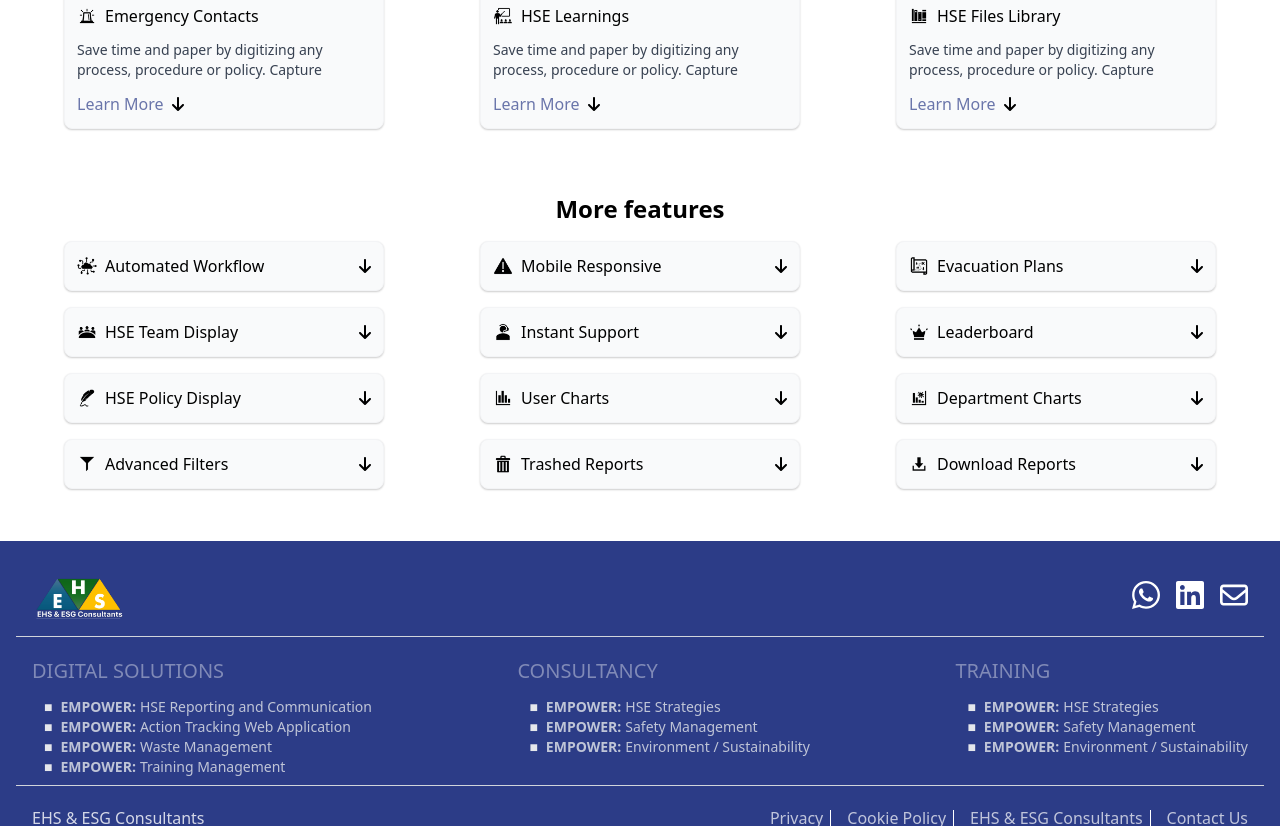
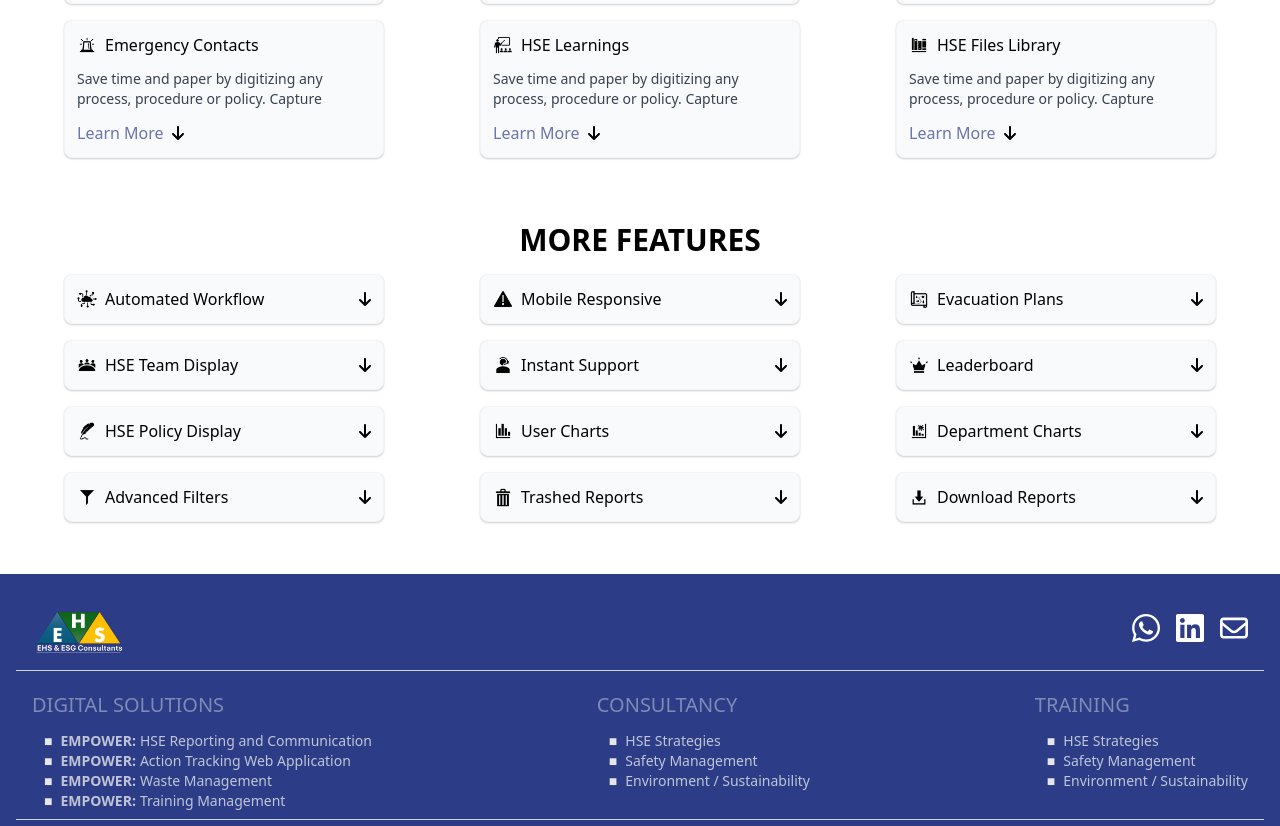
Before and after one commit to shizzz10/EHS, a website: page src/pages/solutions.html in a window 1280 px wide. Shown: the part 1974-2800 px from the top of the page. Drawn offline with Linux system fonts and the light colour scheme.

Commit message:
small tweaks

```diff
--- a/src/pages/solutions.html
+++ b/src/pages/solutions.html
@@ -52,7 +52,7 @@
                           class="flex items-start before:content-['■'] before:mr-2 before:text-default text-default text-opacity-80 hover:text-opacity-95"
                         >
                           <a href="" class="flex items-center"
-                            ><strong class="pr-1">EMPOWER: </strong>HSE
+                            >HSE
                             Strategies</a
                           >
                         </li>
@@ -60,7 +60,7 @@
                           class="flex items-start before:content-['■'] before:mr-2 before:text-default text-default text-opacity-80 hover:text-opacity-95"
                         >
                           <a href="" class="flex items-center"
-                            ><strong class="pr-1">EMPOWER: </strong>Safety
+                            >Safety
                             Management</a
                           >
                         </li>
@@ -68,7 +68,7 @@
                           class="flex items-start before:content-['■'] before:mr-2 before:text-default text-default text-opacity-80 hover:text-opacity-95"
                         >
                           <a href="" class="flex items-center"
-                            ><strong class="pr-1">EMPOWER: </strong>Environment
+                            >Environment
                             / Sustainability</a
                           >
                         </li>
@@ -86,7 +86,7 @@
                           class="flex items-start before:content-['■'] before:mr-2 before:text-default text-default text-opacity-80 hover:text-opacity-95"
                         >
                           <a href="" class="flex items-center"
-                            ><strong class="pr-1">EMPOWER: </strong>HSE
+                            >HSE
                             Strategies</a
                           >
                         </li>
@@ -94,7 +94,7 @@
                           class="flex items-start before:content-['■'] before:mr-2 before:text-default text-default text-opacity-80 hover:text-opacity-95"
                         >
                           <a href="" class="flex items-center"
-                            ><strong class="pr-1">EMPOWER: </strong>Safety
+                            >Safety
                             Management</a
                           >
                         </li>
@@ -102,7 +102,7 @@
                           class="flex items-start before:content-['■'] before:mr-2 before:text-default text-default text-opacity-80 hover:text-opacity-95"
                         >
                           <a href="" class="flex items-center"
-                            ><strong class="pr-1">EMPOWER: </strong>Environment
+                            >Environment
                             / Sustainability</a
                           >
                         </li>
@@ -185,7 +185,7 @@
                           class="flex items-start before:content-['■'] before:mr-2 before:text-default text-default text-opacity-80 hover:text-opacity-95"
                         >
                           <a href="" class="flex items-center"
-                            ><strong class="pr-1">EMPOWER: </strong>HSE
+                            >HSE
                             Strategies</a
                           >
                         </li>
@@ -193,7 +193,7 @@
                           class="flex items-start before:content-['■'] before:mr-2 before:text-default text-default text-opacity-80 hover:text-opacity-95"
                         >
                           <a href="" class="flex items-center"
-                            ><strong class="pr-1">EMPOWER: </strong>Safety
+                            >Safety
                             Management</a
                           >
                         </li>
@@ -201,7 +201,7 @@
                           class="flex items-start before:content-['■'] before:mr-2 before:text-default text-default text-opacity-80 hover:text-opacity-95"
                         >
                           <a href="" class="flex items-center"
-                            ><strong class="pr-1">EMPOWER: </strong>Environment
+                            >Environment
                             / Sustainability</a
                           >
                         </li>
@@ -219,7 +219,7 @@
                           class="flex items-start before:content-['■'] before:mr-2 before:text-default text-default text-opacity-80 hover:text-opacity-95"
                         >
                           <a href="" class="flex items-center"
-                            ><strong class="pr-1">EMPOWER: </strong>HSE
+                            >HSE
                             Strategies</a
                           >
                         </li>
@@ -227,7 +227,7 @@
                           class="flex items-start before:content-['■'] before:mr-2 before:text-default text-default text-opacity-80 hover:text-opacity-95"
                         >
                           <a href="" class="flex items-center"
-                            ><strong class="pr-1">EMPOWER: </strong>Safety
+                            >Safety
                             Management</a
                           >
                         </li>
@@ -235,7 +235,7 @@
                           class="flex items-start before:content-['■'] before:mr-2 before:text-default text-default text-opacity-80 hover:text-opacity-95"
                         >
                           <a href="" class="flex items-center"
-                            ><strong class="pr-1">EMPOWER: </strong>Environment
+                            >Environment
                             / Sustainability</a
                           >
                         </li>
@@ -318,7 +318,7 @@
                           class="flex items-start before:content-['■'] before:mr-2 before:text-default text-default text-opacity-80 hover:text-opacity-95"
                         >
                           <a href="" class="flex items-center"
-                            ><strong class="pr-1">EMPOWER: </strong>HSE
+                            >HSE
                             Strategies</a
                           >
                         </li>
@@ -326,7 +326,7 @@
                           class="flex items-start before:content-['■'] before:mr-2 before:text-default text-default text-opacity-80 hover:text-opacity-95"
                         >
                           <a href="" class="flex items-center"
-                            ><strong class="pr-1">EMPOWER: </strong>Safety
+                            >Safety
                             Management</a
                           >
                         </li>
@@ -334,7 +334,7 @@
                           class="flex items-start before:content-['■'] before:mr-2 before:text-default text-default text-opacity-80 hover:text-opacity-95"
                         >
                           <a href="" class="flex items-center"
-                            ><strong class="pr-1">EMPOWER: </strong>Environment
+                            >Environment
                             / Sustainability</a
                           >
                         </li>
@@ -352,7 +352,7 @@
                           class="flex items-start before:content-['■'] before:mr-2 before:text-default text-default text-opacity-80 hover:text-opacity-95"
                         >
                           <a href="" class="flex items-center"
-                            ><strong class="pr-1">EMPOWER: </strong>HSE
+                            >HSE
                             Strategies</a
                           >
                         </li>
@@ -360,7 +360,7 @@
                           class="flex items-start before:content-['■'] before:mr-2 before:text-default text-default text-opacity-80 hover:text-opacity-95"
                         >
                           <a href="" class="flex items-center"
-                            ><strong class="pr-1">EMPOWER: </strong>Safety
+                            >Safety
                             Management</a
                           >
                         </li>
@@ -368,7 +368,7 @@
                           class="flex items-start before:content-['■'] before:mr-2 before:text-default text-default text-opacity-80 hover:text-opacity-95"
                         >
                           <a href="" class="flex items-center"
-                            ><strong class="pr-1">EMPOWER: </strong>Environment
+                            >Environment
                             / Sustainability</a
                           >
                         </li>
@@ -534,7 +534,7 @@
                       class="flex items-start before:content-['■'] before:mr-2 before:text-default text-default text-opacity-80 hover:text-opacity-95"
                     >
                       <a href="" class="flex items-center"
-                        ><strong class="pr-1">EMPOWER: </strong>HSE
+                        >HSE
                         Strategies</a
                       >
                     </li>
@@ -542,7 +542,7 @@
                       class="flex items-start before:content-['■'] before:mr-2 before:text-default text-default text-opacity-80 hover:text-opacity-95"
                     >
                       <a href="" class="flex items-center"
-                        ><strong class="pr-1">EMPOWER: </strong>Safety
+                        >Safety
                         Management</a
                       >
                     </li>
@@ -550,7 +550,7 @@
                       class="flex items-start before:content-['■'] before:mr-2 before:text-default text-default text-opacity-80 hover:text-opacity-95"
                     >
                       <a href="" class="flex items-center"
-                        ><strong class="pr-1">EMPOWER: </strong>Environment /
+                        >Environment /
                         Sustainability</a
                       >
                     </li>
@@ -579,7 +579,7 @@
                       class="flex items-start before:content-['■'] before:mr-2 before:text-default text-default text-opacity-80 hover:text-opacity-95"
                     >
                       <a href="" class="flex items-center"
-                        ><strong class="pr-1">EMPOWER: </strong>HSE
+                        >HSE
                         Strategies</a
                       >
                     </li>
@@ -587,7 +587,7 @@
                       class="flex items-start before:content-['■'] before:mr-2 before:text-default text-default text-opacity-80 hover:text-opacity-95"
                     >
                       <a href="" class="flex items-center"
-                        ><strong class="pr-1">EMPOWER: </strong>Safety
+                        >Safety
                         Management</a
                       >
                     </li>
@@ -595,7 +595,7 @@
                       class="flex items-start before:content-['■'] before:mr-2 before:text-default text-default text-opacity-80 hover:text-opacity-95"
                     >
                       <a href="" class="flex items-center"
-                        ><strong class="pr-1">EMPOWER: </strong>Environment /
+                        >Environment /
                         Sustainability</a
                       >
                     </li>
@@ -619,13 +619,13 @@
 
     <main class="flex flex-col gap-6 mb-10 px-2 py-3">
       <!-- CTA  -->
-      <div class="flex flex-col gap-4 px-4 mt-24 sm:mt-24 lg:mt-24">
+      <div class="flex flex-col gap-4 px-4 mt-24 sm:mt-24 lg:mt-24 relative">
         <div class="flex lg:relative justify-center items-center">
           <div
             class="lg:absolute flex items-center justify-center flex-col gap-8 p-1 lg:p-8 w-fit bg-white rounded-full"
           >
             <h4
-              class="text-lg sm:text-xl lg:text-3xl font-bold text-center w-5/6 sm:w-auto"
+              class="text-2xl lg:text-3xl font-bold text-center w-5/6 sm:w-auto"
             >
               Take your safety culture to the next level with
               <strong class="text-default">EMPOWER</strong>
@@ -639,6 +639,10 @@
             </a>
           </div>
         </div>
+
+
+
+        <!-- <img src="../assets/Empower Logo.svg" alt="" class="absolute right-5 top-36 w-2/12"> -->
 
         <div class="flex">
           <img
@@ -647,6 +651,7 @@
             class="w-full h-auto max-h-[80vh] object-cover object-center rounded-lg"
           />
         </div>
+
       </div>
 
       <!-- CTA  -->
@@ -677,7 +682,10 @@
       <!--  Features -->
       <div class="flex justify-around gap-4 flex-wrap px-4 mt-10">
 
-        <h3 class="text-xl lg:text-2xl font-semibold">Features</h3>
+        <h3 class="text-2xl lg:text-3xl font-semibold">FEATURES</h3>
+
+        <div class="flex justify-around gap-4 flex-wrap">
+
         <!-- card  -->
         <div
           class="flex flex-col gap-3 bg-gray-50 p-3 shadow-sm shadow-black/20 w-full sm:w-72 lg:w-80 group border border-gray-100 hover:border-accent rounded-lg"
@@ -977,10 +985,11 @@
           </a>
         </div>
       </div>
+      </div>
 
       <!-- More Feature -->
       <div class="flex justify-around gap-4 flex-wrap px-4 mt-10">
-        <h3 class="text-xl lg:text-2xl font-semibold">More features</h3>
+        <h3 class="text-2xl lg:text-3xl font-semibold">MORE FEATURES</h3>
 
         <div class="flex justify-around gap-4 flex-wrap">
 
@@ -1255,6 +1264,8 @@
         </div>
       </div>
     </main>
+
+
 
 
 
@@ -1269,7 +1280,7 @@
         <!-- logo  -->
         <div class="flex">
           <a href="../../index.html" class="flex">
-            <img src="../assets/logo.webp" alt="" class="w-20 sm:w-24" /></a>
+            <img src="../assets/logo.webp" alt="" class="w-20 lg:w-24" /></a>
         </div>
 
         <!-- socials  -->
@@ -1315,7 +1326,7 @@
               <li
                 class="flex items-start before:content-['■'] before:mr-2 before:text-gray-200 text-gray-200 text-opacity-80 hover:text-opacity-95"
               >
-                <a href="" class="flex items-center"
+                <a href="../pages/solutions.html" class="flex items-center"
                   ><strong class="pr-1">EMPOWER: </strong>HSE Reporting and
                   Communication</a
                 >
@@ -1359,21 +1370,21 @@
                 class="flex items-start before:content-['■'] before:mr-2 before:text-gray-200 text-gray-200 text-opacity-80 hover:text-opacity-95"
               >
                 <a href="" class="flex items-center"
-                  ><strong class="pr-1">EMPOWER: </strong>HSE Strategies</a
+                  >HSE Strategies</a
                 >
               </li>
               <li
                 class="flex items-start before:content-['■'] before:mr-2 before:text-gray-200 text-gray-200 text-opacity-80 hover:text-opacity-95"
               >
                 <a href="" class="flex items-center"
-                  ><strong class="pr-1">EMPOWER: </strong>Safety Management</a
+                  >Safety Management</a
                 >
               </li>
               <li
                 class="flex items-start before:content-['■'] before:mr-2 before:text-gray-200 text-gray-200 text-opacity-80 hover:text-opacity-95"
               >
                 <a href="" class="flex items-center"
-                  ><strong class="pr-1">EMPOWER: </strong>Environment /
+                  >Environment /
                   Sustainability</a
                 >
               </li>
@@ -1394,21 +1405,21 @@
                 class="flex items-start before:content-['■'] before:mr-2 before:text-gray-200 text-gray-200 text-opacity-80 hover:text-opacity-95"
               >
                 <a href="" class="flex items-center"
-                  ><strong class="pr-1">EMPOWER: </strong>HSE Strategies</a
+                  >HSE Strategies</a
                 >
               </li>
               <li
                 class="flex items-start before:content-['■'] before:mr-2 before:text-gray-200 text-gray-200 text-opacity-80 hover:text-opacity-95"
               >
                 <a href="" class="flex items-center"
-                  ><strong class="pr-1">EMPOWER: </strong>Safety Management</a
+                  >Safety Management</a
                 >
               </li>
               <li
                 class="flex items-start before:content-['■'] before:mr-2 before:text-gray-200 text-gray-200 text-opacity-80 hover:text-opacity-95"
               >
                 <a href="" class="flex items-center"
-                  ><strong class="pr-1">EMPOWER: </strong>Environment /
+                  >Environment /
                   Sustainability</a
                 >
               </li>
@@ -1435,7 +1446,7 @@
 
         <!-- 2nd column -->
         <div class="block w-full lg:w-[48%]">
-          <div class="flex justify-end gap-1">
+          <div class="flex justify-center lg:justify-end gap-1">
             <a
               href=""
               class="relative pr-2 lg:mr-3 text-xs sm:text-sm lg:text-base text-white text-opacity-70 hover:text-opacity-90"
```
Also changed, not shown: index.html (+36 -36 lines), src/assets/banner 3.webp (added), src/assets/banner.webp, src/styles/output.css.
